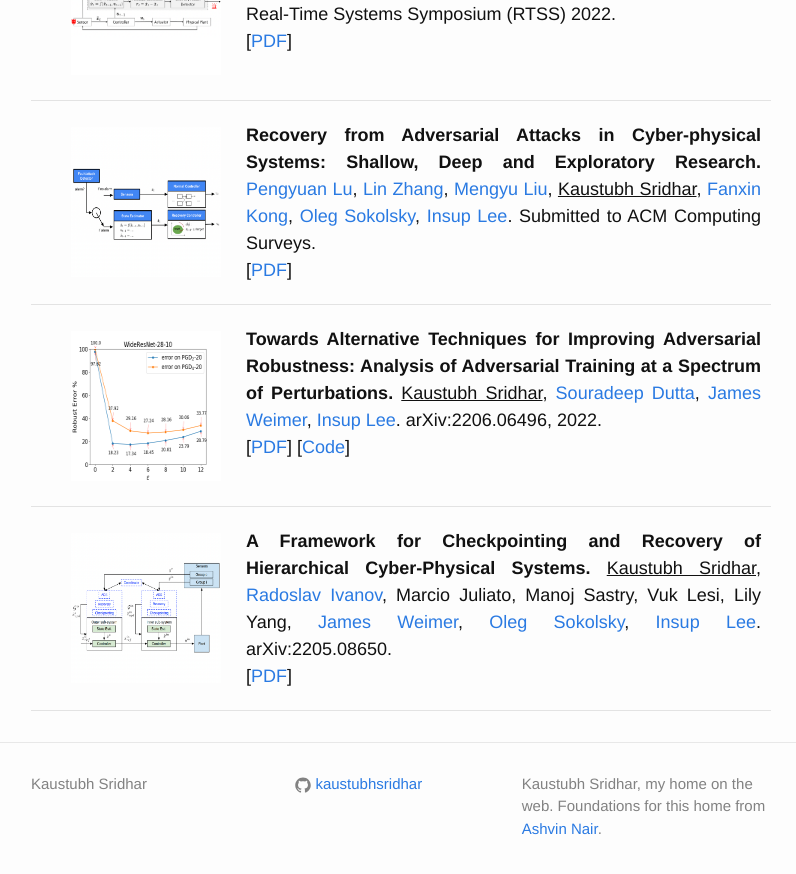
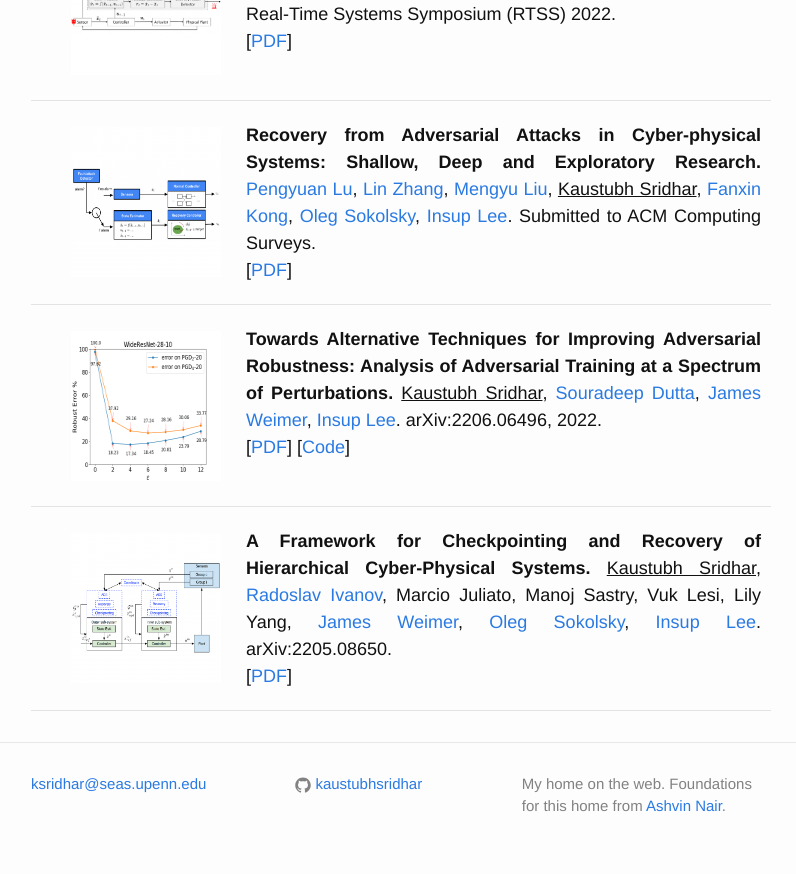
Before and after one commit to kaustubhsridhar/kaustubhsridhar.github.io, a Jekyll site: the page built from index.md, in a window 1280 px wide and 900 px high, scrolled down 2280 px. Shown: the top 874 px of the window, without its empty margins (239-1035 px from the left). Built offline with Jekyll 4.4.1, drawn with Linux system fonts in a browser that asks for light colours; nearby versions of some CDN libraries.

Commit message:
updated footer

```diff
--- a/_config.yml
+++ b/_config.yml
@@ -2,7 +2,7 @@
 title: Kaustubh Sridhar
 email: ksridhar@seas.upenn.edu
 description: > # this means to ignore newlines until "baseurl:"
-  Kaustubh Sridhar, my home on the web. Foundations for this home from <a href='https://ashvin.me/''>Ashvin Nair</a>.
+  My home on the web. Foundations for this home from <a href='https://ashvin.me/''>Ashvin Nair</a>.
 baseurl: "" # the subpath of your site, e.g. /blog/
 url: "http://kaustubhsridhar.github.io" # the base hostname & protocol for your site
 #url: "http://localhost:4000" # the base hostname & protocol for your site
--- a/_includes/footer.html
+++ b/_includes/footer.html
@@ -5,8 +5,8 @@
     <div class="footer-col-wrapper">
       <div class="footer-col  footer-col-1">
         <ul class="contact-list">
-          <li>{{ site.title }}</li>
-          <!-- <li><a href="mailto:{{ site.email }}">{{ site.email }}</a></li> -->
+          <!-- <li>{{ site.title }}</li> -->
+          <li><a href="mailto:{{ site.email }}">{{ site.email }}</a></li>
         </ul>
       </div>
 
```
